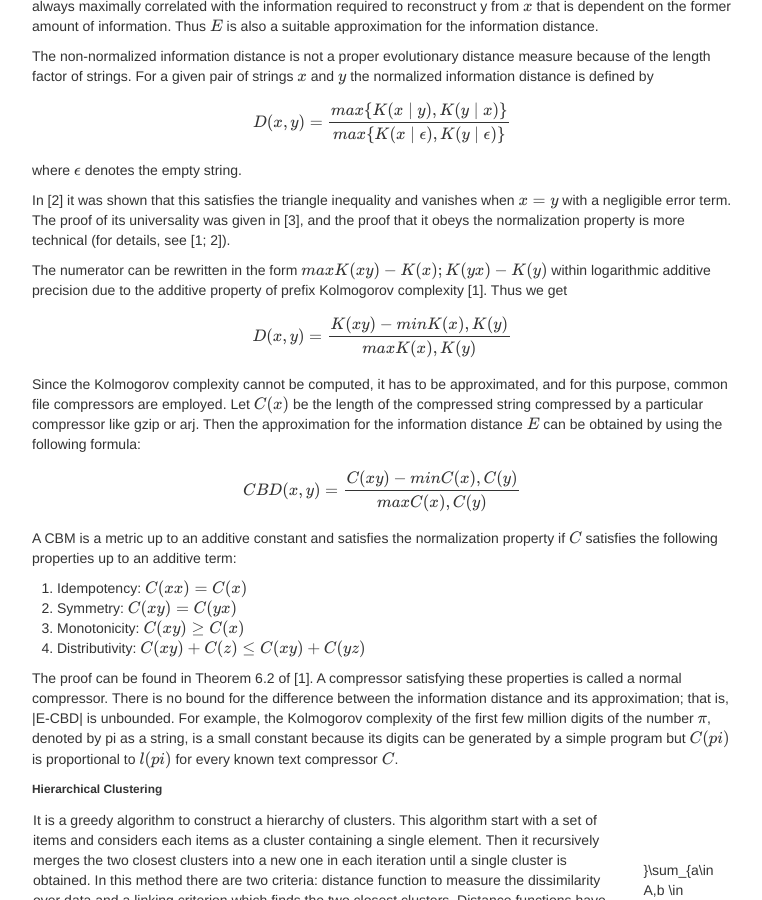
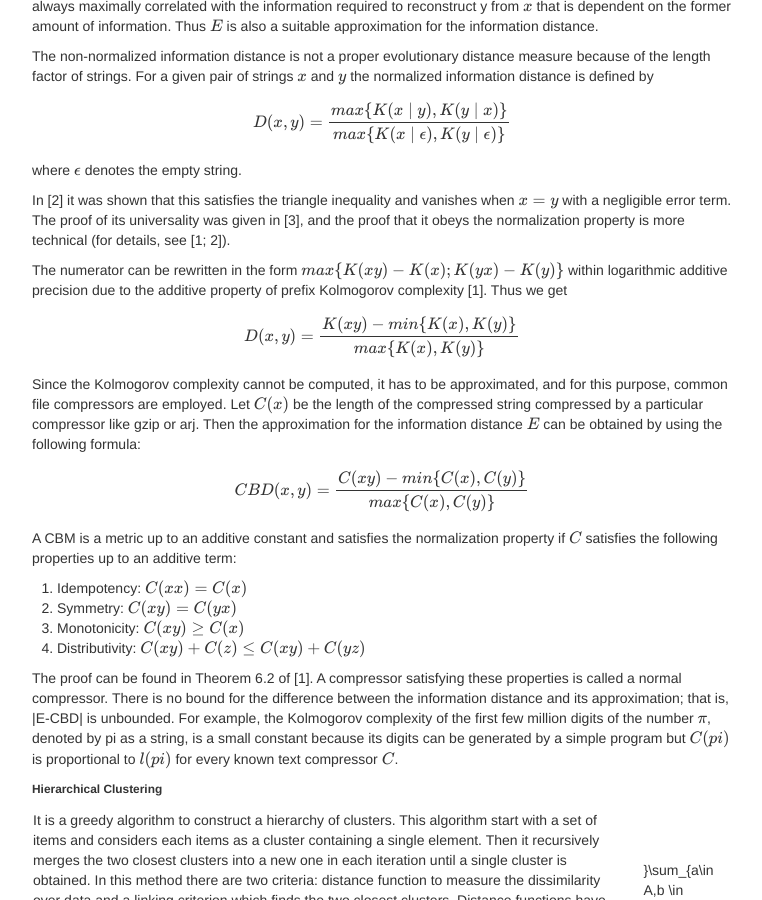
Before and after one commit to kfattila/kfattila.github.io, a Jekyll site: the page built from pages/NCD.md, in a window 1280 px wide and 900 px high, scrolled down 447 px. Shown: the whole window, without its empty margins (258-1020 px from the left). Built offline with Jekyll 4.4.1, drawn with Linux system fonts in a browser that asks for light colours; formulas are drawn with MathJax 3; comment, search, counter and statistics services are not loaded.

Commit message:
lectures

```diff
--- a/pages/NCD.md
+++ b/pages/NCD.md
@@ -26,12 +26,12 @@ where \\(\epsilon\\) denotes the empty string.
 
 In [2] it was shown that this satisfies the triangle inequality and vanishes when \\(x = y\\) with a negligible error term. The proof of its universality was given in [3], and the proof that it obeys the normalization property is more technical (for details, see [1; 2]).
 
-The numerator can be rewritten in the form \\( max\{K(xy) - K(x); K(yx) - K(y)\} \\) within logarithmic additive precision due to the additive property of prefix Kolmogorov complexity [1]. Thus we get
-\\[ D(x,y) = \frac{K(xy)-min\{K(x),K(y)\}}{max\{K(x),K(y)\}} \\]
+The numerator can be rewritten in the form \\( max\\{K(xy) - K(x); K(yx) - K(y)\\} \\) within logarithmic additive precision due to the additive property of prefix Kolmogorov complexity [1]. Thus we get
+\\[ D(x,y) = \frac{K(xy)-min\\{K(x),K(y)\\}}{max\\{K(x),K(y)\\}} \\]
 
 Since the Kolmogorov complexity cannot be computed, it has to be approximated, and for this purpose, common file compressors are employed. Let \\(C(x)\\) be the length of the compressed string compressed by a particular compressor like gzip or arj. Then the approximation for the information distance \\(E\\) can be obtained by using the following formula:
 
-\\[CBD(x,y) = \frac{C(xy)−min⁡\{C(x), C(y)\}}{max⁡\{C(x), C(y)\}}\\]
+\\[CBD(x,y) = \frac{C(xy)−min⁡\\{C(x), C(y)\\}}{max⁡\\{C(x), C(y)\\}}\\]
 
 A CBM is a metric up to an additive constant and satisfies the normalization property if \\(C\\) satisfies the following properties up to an additive term:
 1. Idempotency: \\(C(xx) = C(x)\\)
```
